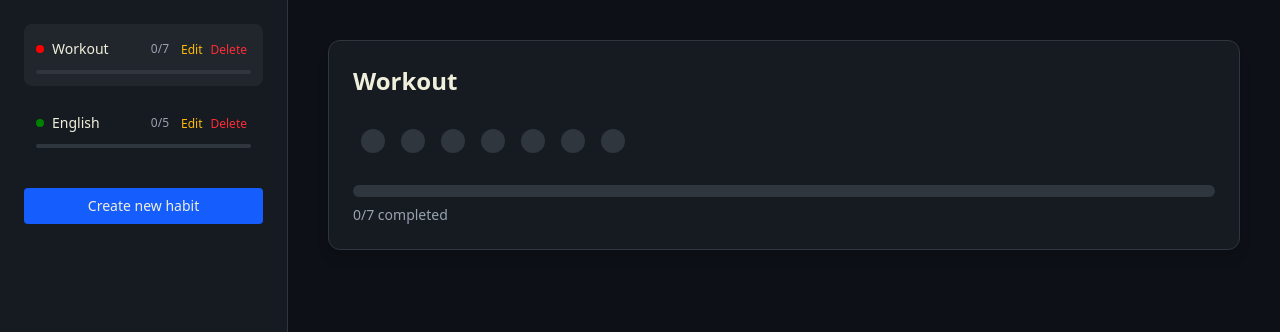
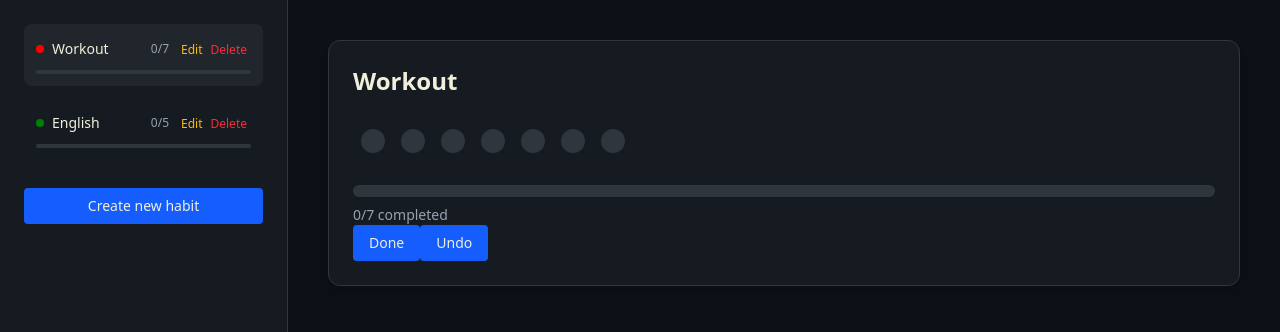
Before and after one commit to Totemy/habit_app, a Vue app in the folder habit-app/: page / in a window 1280 px wide. Shown: the top 332 px of the page. Built offline with nearby package versions, Linux system fonts and the light colour scheme.

Commit message:
Edited functions in Details

```diff
--- a/habit-app/src/components/HabitDetails.vue
+++ b/habit-app/src/components/HabitDetails.vue
@@ -7,9 +7,8 @@ const props = defineProps<{
   habit: Habit
 }>()
 
-const { handleClick, progressCount, progressPercent } = useHabitItems(
-  () => props.habit.items,
-)
+const { handleClick, progressCount, progressPercent, done, undo } =
+  useHabitItems(() => props.habit.items)
 </script>
 <template>
   <div class="card p-6">
@@ -35,6 +34,10 @@ const { handleClick, progressCount, progressPercent } = useHabitItems(
       </div>
       <p class="text-sm text-gray-400 mt-2">{{ progressCount }} completed</p>
     </div>
+    <div>
+      <button class="button" @click="done">Done</button>
+      <button class="button" @click="undo">Undo</button>
+    </div>
   </div>
 </template>
 
--- a/habit-app/src/composables/useHabitItems.ts
+++ b/habit-app/src/composables/useHabitItems.ts
@@ -44,7 +44,7 @@ export function useHabitItems(getItems: () => HabitItem[]) {
     }
   }
 
-  const resizeHabit = (newCount: number) => {
+  const resize = (newCount: number) => {
     const current = items.value.length
 
     if (newCount > current) {
@@ -65,6 +65,6 @@ export function useHabitItems(getItems: () => HabitItem[]) {
     reset,
     done,
     undo,
-    resizeHabit,
+    resize,
   }
 }
```
